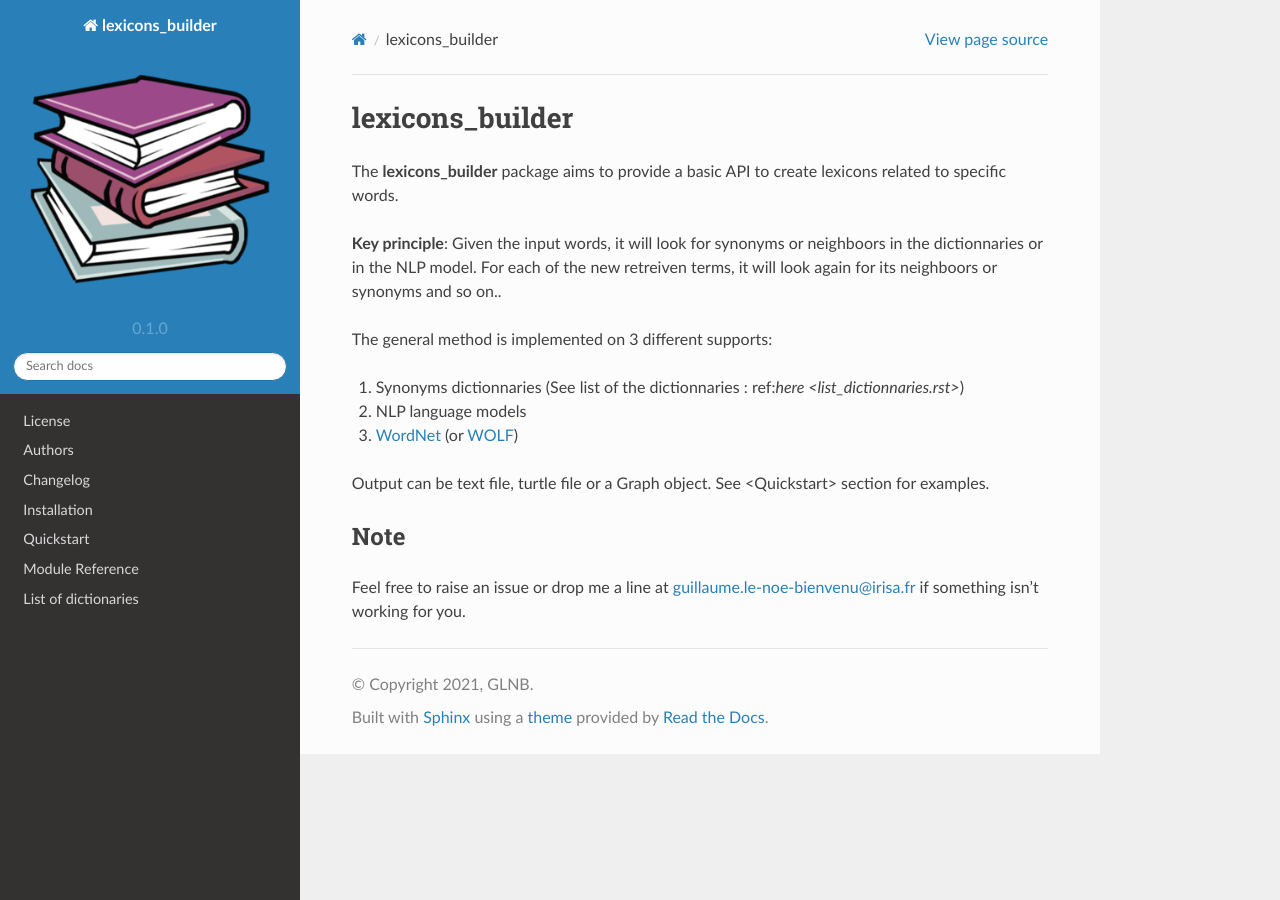
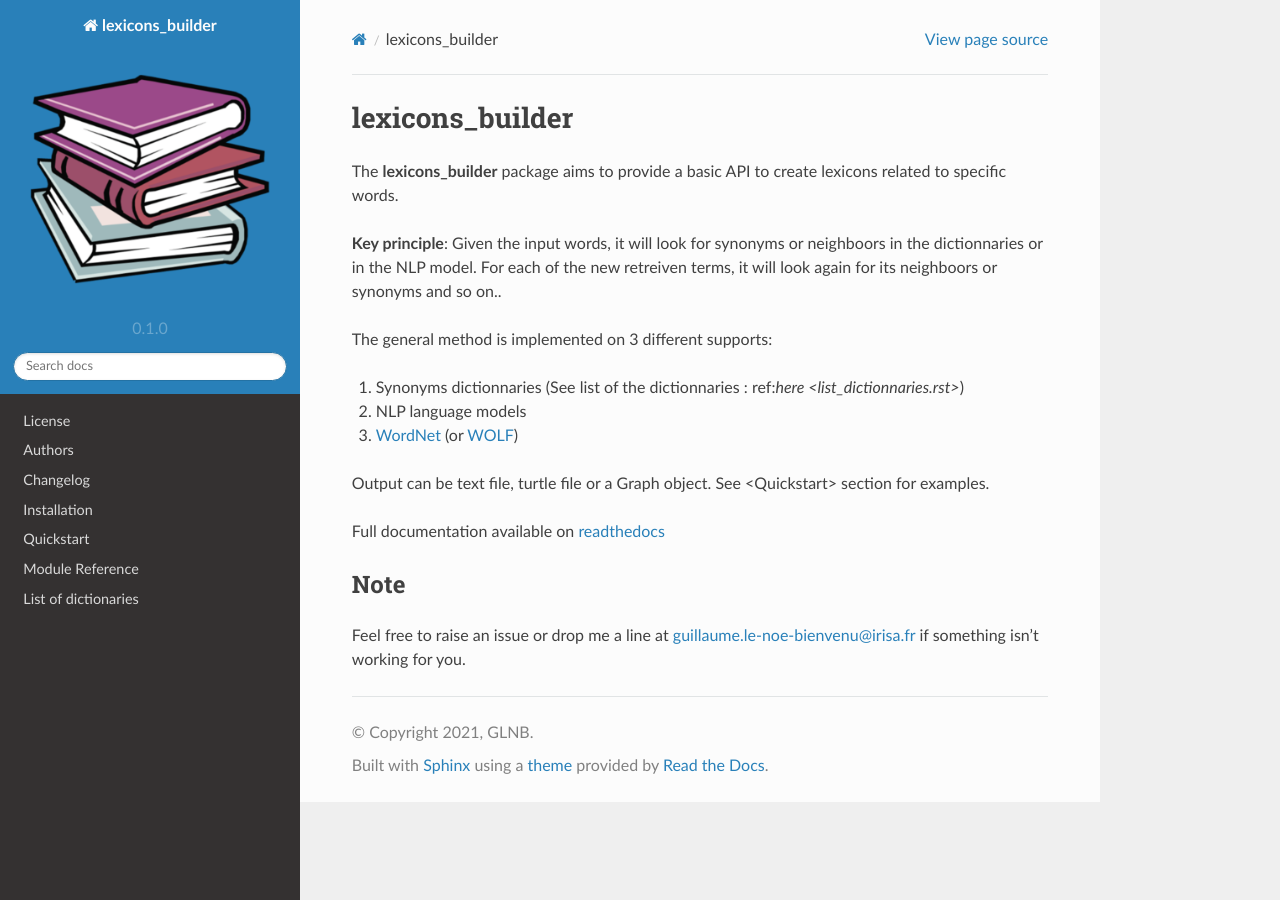
Before and after one commit to GuillaumeLNB/lexicons_builder, a Sphinx documentation site: the page built from docs/readme.rst, in a window 1280 px wide. Built offline with Sphinx 7.4.7 and the Read the Docs theme 2.0.0, drawn with Linux system fonts in a browser that asks for light colours; the version number is read from the project's files by our own code.

Commit message:
added docs

```diff
--- a/README.rst
+++ b/README.rst
@@ -16,6 +16,8 @@ The general method is implemented on 3 different supports:
 
 
 Output can be text file, turtle file or a Graph object. See <Quickstart> section for examples.
+
+Full documentation available on `readthedocs`_
 
 
 Note
@@ -38,6 +40,8 @@ Feel free to raise an issue or drop me a line at guillaume.le-noe-bienvenu@irisa
 .. _autodoc: http://www.sphinx-doc.org/en/stable/ext/autodoc.html
 .. _WordNet: https://wordnet.princeton.edu/
 .. _WOLF: http://alpage.inria.fr/~sagot/
+.. _readthedocs: https://lexicons-builder.readthedocs.io/en/latest/index.html
+
 
 Installation
 ------------
--- a/docs/readme.rst
+++ b/docs/readme.rst
@@ -16,6 +16,8 @@ The general method is implemented on 3 different supports:
 
 
 Output can be text file, turtle file or a Graph object. See <Quickstart> section for examples.
+
+Full documentation available on `readthedocs`_
 
 
 Note
@@ -38,3 +40,4 @@ Feel free to raise an issue or drop me a line at guillaume.le-noe-bienvenu@irisa
 .. _autodoc: http://www.sphinx-doc.org/en/stable/ext/autodoc.html
 .. _WordNet: https://wordnet.princeton.edu/
 .. _WOLF: http://alpage.inria.fr/~sagot/
+.. _readthedocs: https://lexicons-builder.readthedocs.io/en/latest/index.html
```
